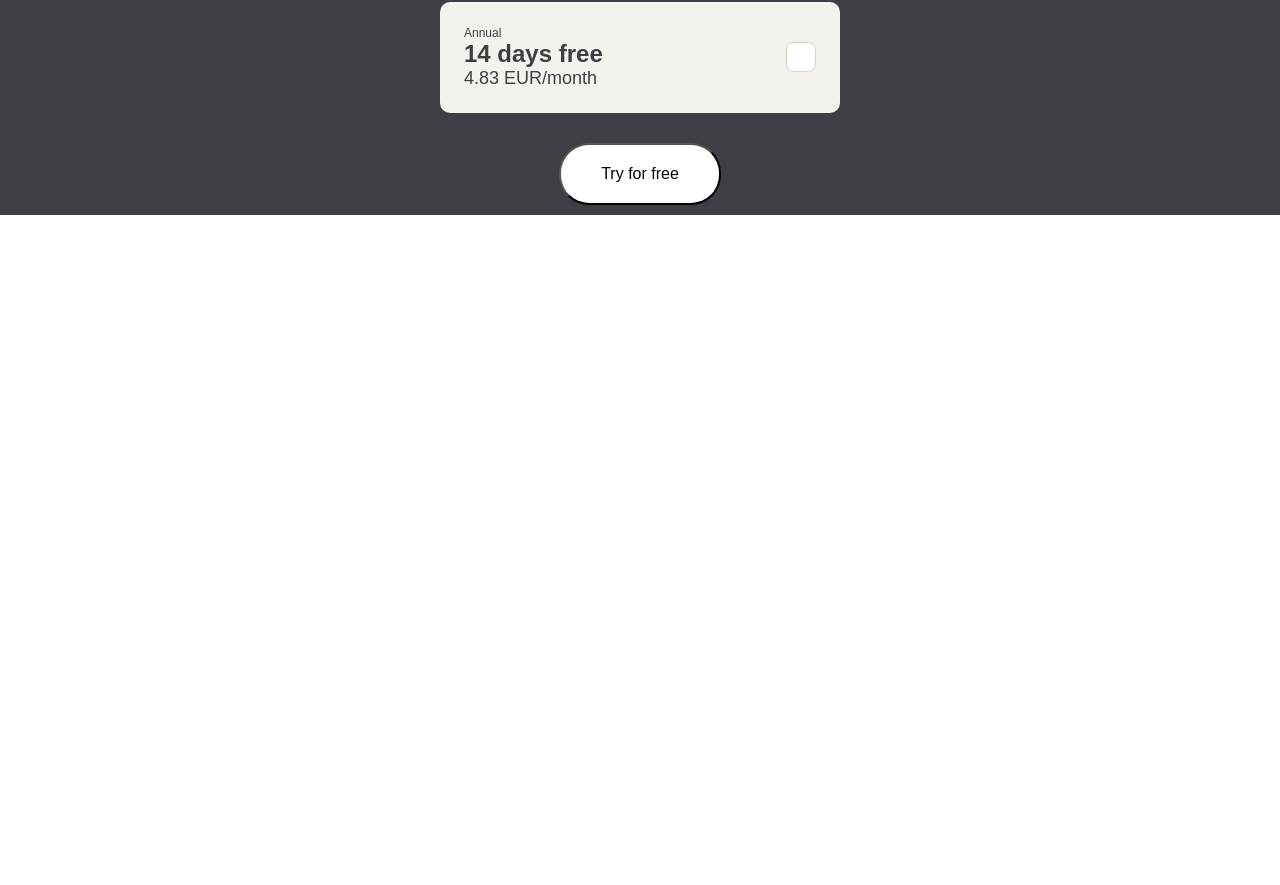
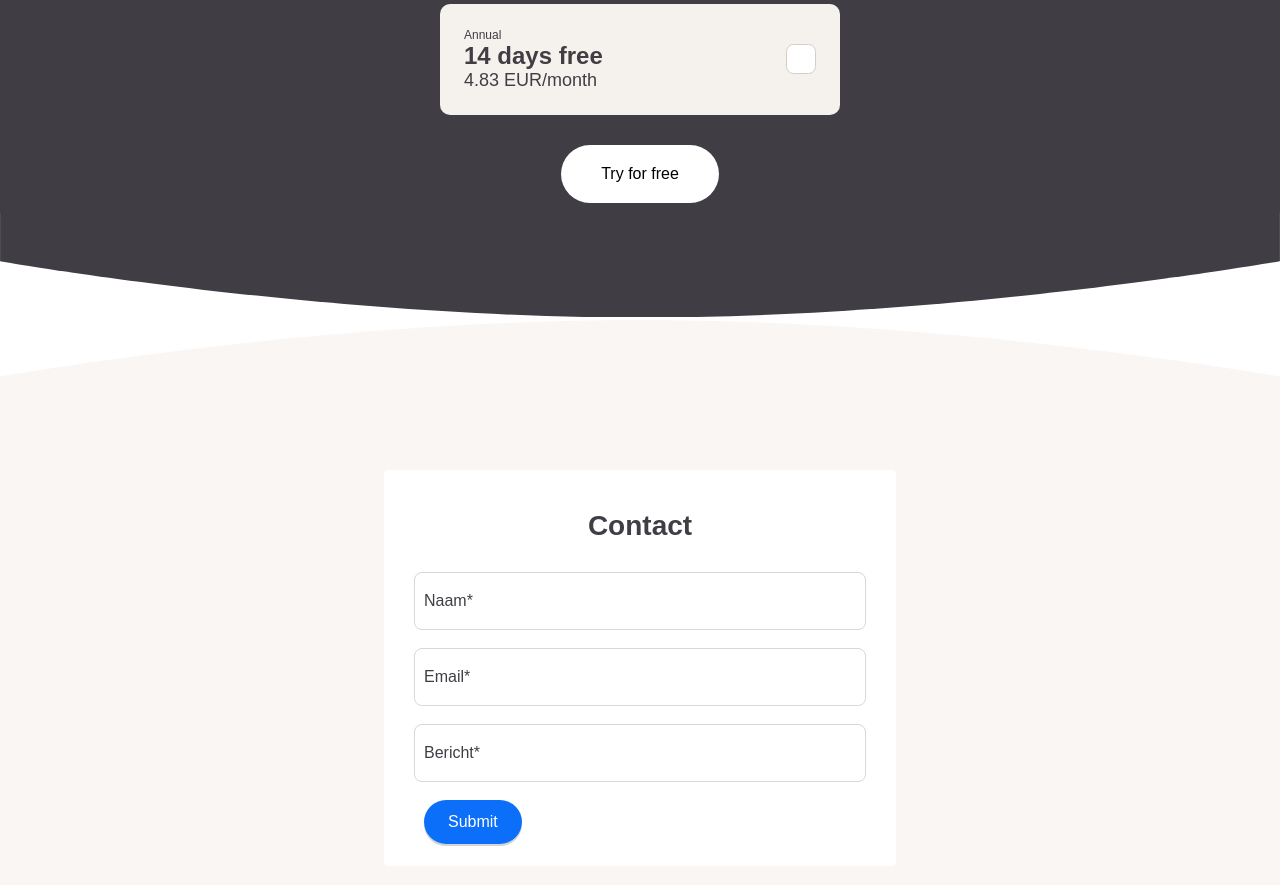
Before and after one commit to ScottZ2004/Collezione, a React (Create React App) app: page / in a window 1280 px wide. Shown: the part 2552-3437 px from the top of the page. Before the commit the page ends 2767 px from the top, so only its background shows below. Built offline with nearby package versions, Linux system fonts and the light colour scheme; a web font is replaced by a local one.

Commit message:
contact form gemaakt

```diff
--- a/src/App/App.css
+++ b/src/App/App.css
@@ -10,3 +10,6 @@
 body{
     color: #413D45;
 }
+#root{
+    font-size: 2rem;
+}
--- /dev/null
+++ b/src/Components/Contact/Contact.css
@@ -0,0 +1,68 @@
+.contact{
+    margin-top: -1rem;
+    font-size: 8rem;
+    display: flex;
+    justify-content: center;
+    align-items: center;
+    height: auto;
+    flex-direction: column;
+    background:  #FAF6F4;
+}
+
+.contactWrapper{
+    background: #FFFFFF;
+    width: 40%;
+    padding: 3rem;
+    border-radius: 0.4rem;
+    margin: 5rem;
+}
+
+.contact__title{
+    display: flex;
+    justify-content: center;
+    font-size: 2.8rem;
+    padding:1rem 1rem 3rem 1rem;
+}
+
+.contact__input{
+    border: 1px solid #DAD7D5;
+    border-radius: 0.8rem;
+    height: 5.8rem;
+    font-size: 1.6rem;
+    color: rgb(90, 88, 87);
+    width: 100%;
+    padding-left: 1rem;
+}
+
+.contact__label{
+    font-size: 1.6rem;
+    transform: translateY(-2.35em);
+    transform-origin: 0 0;
+    display: block;
+    padding-left: 1rem;
+    transition: all 0.3s;
+}
+
+.contact__label:hover{
+    cursor: text;
+}
+
+.contact__input::placeholder{
+    color: transparent;
+}
+
+.contact__input:focus + .contact__label, .contact__input:not(:placeholder-shown) + .contact__label{
+    transform: translateY(-3em) scale(0.7);
+    padding-left: 1.5rem;
+}
+
+.contact__input:focus, .contact__input:not(:placeholder-shown){
+    padding-top: 2rem;
+    border: rgb(0, 164, 82) solid 0.1rem;
+}
+
+@media (max-width: 1000px) {
+    .contactWrapper{
+        width: 80%;
+    }
+}
--- /dev/null
+++ b/src/Components/Contact/Contact.js
@@ -0,0 +1,31 @@
+import Button from "../Button/Button";
+import "./Contact.css";
+
+const Contact = () => {
+    return(
+        <div className="contact">
+            <div className="contactWrapper">
+                <h1 className="contact__title">Contact</h1>
+                <form className="contact__form" action="">
+                    <div className="contact__inputWrapper">
+                        <input id="name" name="name" placeholder="Scott" className="contact__input" type="text"/>
+                        <label for="name" className="contact__label">Naam*</label>
+                    </div>
+                    <div className="contact__inputWrapper">
+                        <input id="email" name="email" placeholder="scott@scottzico.com" className="contact__input" type="text"/>
+                        <label for="email" className="contact__label">Email*</label>
+                    </div>
+                    <div className="contact__inputWrapper">
+                        <input id="message" name="message" placeholder="bericht" type="text" className="contact__input" />
+                        <label for="message" className="contact__label">Bericht*</label>
+                    </div>
+                    <Button title="Submit" />
+                </form>
+            </div>
+
+        </div>
+
+    );
+}
+
+export default Contact;
--- a/src/Components/Homepage/Homepage.js
+++ b/src/Components/Homepage/Homepage.js
@@ -3,6 +3,7 @@ import Header from "../Header/Header";
 import About from "../About/About";
 import Features from "../Features/Features";
 import Prices from "../Prices/Prices";
+import Contact from "../Contact/Contact";
 import "./Homepage.css";
 const Homepage = () => {
     const itemsList = [
@@ -59,6 +60,16 @@ const Homepage = () => {
                 <Features/>
                 <Prices/>
             </section>
+            <section  className="homepage__light">
+                <svg className="homepage__svg" xmlns="http://www.w3.org/2000/svg" width="1920" height="156.862" viewBox="0 0 1920 156.862">
+                    <path id="Path_7" data-name="Path 7" d="M0,0H1920V72.251s-479.472,84.611-959.467,84.611S0,72.251,0,72.251Z" transform="translate(0)" fill="#413d45"/>
+                </svg>
+
+            </section>
+            <svg className="homepage__svg" xmlns="http://www.w3.org/2000/svg" width="1920" height="156.862" viewBox="0 0 1920 156.862">
+                <path id="Path_8" data-name="Path 8" d="M0,0H1920V72.251s-479.472,84.611-959.467,84.611S0,72.251,0,72.251Z" transform="translate(1920 156.862) rotate(180)" fill="#faf6f4"/>
+            </svg>
+            <Contact/>
 
         </>
     )
--- a/src/Components/Prices/Prices.css
+++ b/src/Components/Prices/Prices.css
@@ -60,6 +60,7 @@
     padding: 2rem 4rem;
     border-radius: 3rem;
     margin: 1rem;
+    border: none;
 }
 
 .prices__button:hover{
```
Also changed, not shown: src/Components/Button/Button.css (line endings or trailing spaces).
